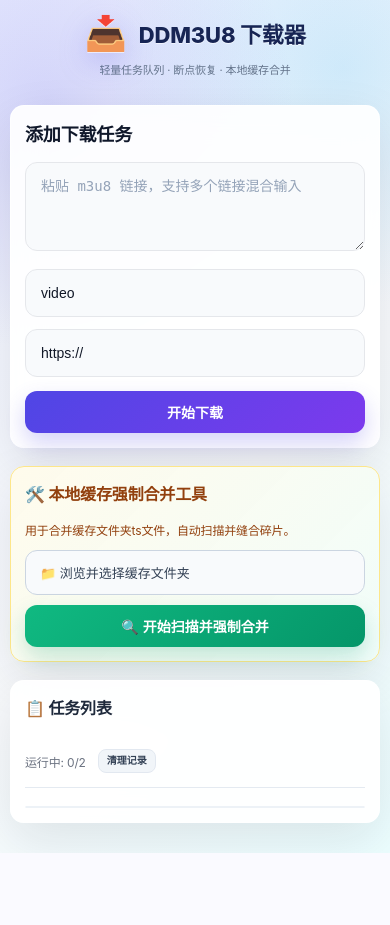
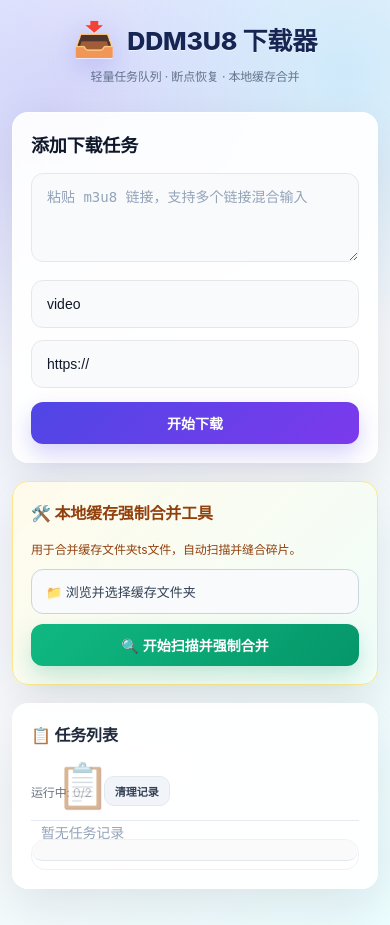
Before and after one commit to pelico/DDM3U8, a Flask app: page / in a window 390 px wide. Before the commit the page ends 853 px from the top, so only its background shows below. Run offline with Flask 3, Linux system fonts and the light colour scheme; data that the repository does not hold is empty.

Commit message:
Improve layout and styles in index.html
Updated styles and layout for better responsiveness and user experience.

```diff
--- a/templates/index.html
+++ b/templates/index.html
@@ -109,29 +109,28 @@
         #folderSelectBtn { background: #f8fafc; border: 1px solid #cbd5e1; border-radius: 12px; padding: 12px 14px; color: #334155; font-size: 13px; width: 100%; cursor: pointer; text-align: left; transition: border-color 0.18s, background 0.18s; }
         #folderSelectBtn:hover { background: #fff; border-color: #94a3b8; }
         @media (max-width: 600px) {
-            body { padding: 12px 10px; }
-            .logo-title { font-size: 22px; }
-            .logo-subtitle { font-size: 11px; }
-            .card { padding: 14px; border-radius: 14px; }
+            body { padding: 18px 12px; }
+            .logo-title { font-size: 25px; }
+            .logo-subtitle { font-size: 12px; }
+            .card { padding: 18px; border-radius: 16px; }
             .card-header { align-items: flex-start; flex-direction: column; }
             .input-group { flex-direction: column; }
             .btn-group { flex-wrap: wrap; }
             thead { display: none; }
-            tr { display: block; border-bottom: 1px solid #e2e8f0; padding: 10px 12px 8px; margin-bottom: 8px; border-radius: 12px; background: #fafafa; position: relative; }
+            tr { display: block; border-bottom: 1px solid #e2e8f0; padding: 10px 8px; margin-bottom: 8px; border-radius: 12px; background: #fafafa; }
             td { display: block; border: none; padding: 0; }
-            td:nth-child(1) { position: absolute; top: 10px; left: 12px; }
-            td:nth-child(2) { font-weight: 700; font-size: 13px; color: #0f172a; padding-left: 26px; margin-bottom: 6px; }
-            td:nth-child(3) { display: inline; margin-right: 8px; }
-            td:nth-child(4) { margin-bottom: 6px; }
-            td:nth-child(5) { display: inline; margin-left: auto; }
+            td:nth-child(1) { position: absolute; top: 10px; left: 8px; }
+            td:nth-child(2) { font-weight: 700; font-size: 14px; color: #0f172a; padding-left: 28px; margin-bottom: 6px; }
+            td:nth-child(3) { display: inline-block; margin-right: 10px; margin-bottom: 6px; }
+            td:nth-child(4) { margin-bottom: 8px; }
+            td:nth-child(5) { margin-top: 4px; }
             .progress-col { width: auto; }
-            .batch-bar { flex-direction: column; gap: 8px; }
-            .btn-sm { padding: 3px 8px; font-size: 10px; border-radius: 8px; height: 24px; line-height: 1; }
-            .btn-group { gap: 4px; display: inline-flex; }
-            .status { padding: 2px 7px; font-size: 10px; }
-            .progress-bar { height: 5px; }
-            .progress-text { font-size: 10px; margin-top: 4px; }
-            .table-container { border-radius: 12px; }
+            .batch-bar { flex-direction: column; gap: 10px; }
+            .btn-sm { padding: 6px 10px; font-size: 11px; }
+            .btn-group { gap: 6px; }
+            .status { padding: 4px 8px; font-size: 11px; }
+            .progress-bar { height: 6px; }
+            .progress-text { font-size: 11px; }
         }
     </style>
 </head>
@@ -550,14 +549,12 @@
                     <tr>
                         <td><input type="checkbox" class="task-checkbox" data-task-id="${safeId}" onchange="toggleTaskSelect(this.dataset.taskId, this)" ${selectedTasks.has(id) ? 'checked' : ''}></td>
                         <td title="${safeName}">${safeName}</td>
-                        <td>
-                            <span class="status ${statusClass}">${safeStatus}</span>
-                            <span style="float:right;">${btns}</span>
-                        </td>
+                        <td><span class="status ${statusClass}">${safeStatus}</span></td>
                         <td>
                             <div class="progress-bar"><div class="progress-fill" style="width:${Math.min(displayPercent, 100)}%"></div></div>
                             <div class="progress-text">${safeLog}</div>
                         </td>
+                        <td>${btns}</td>
                     </tr>`;
                 }
                 document.getElementById('taskList').innerHTML = html;
@@ -588,4 +585,14 @@
             if (document.hidden) {
                 if (refreshTimer) {
                     clearTimeout(refreshTimer);
-                    refreshTimer
+                    refreshTimer = null;
+                }
+            } else {
+                refreshNow();
+            }
+        });
+
+        refreshNow();
+    </script>
+</body>
+</html>
```
